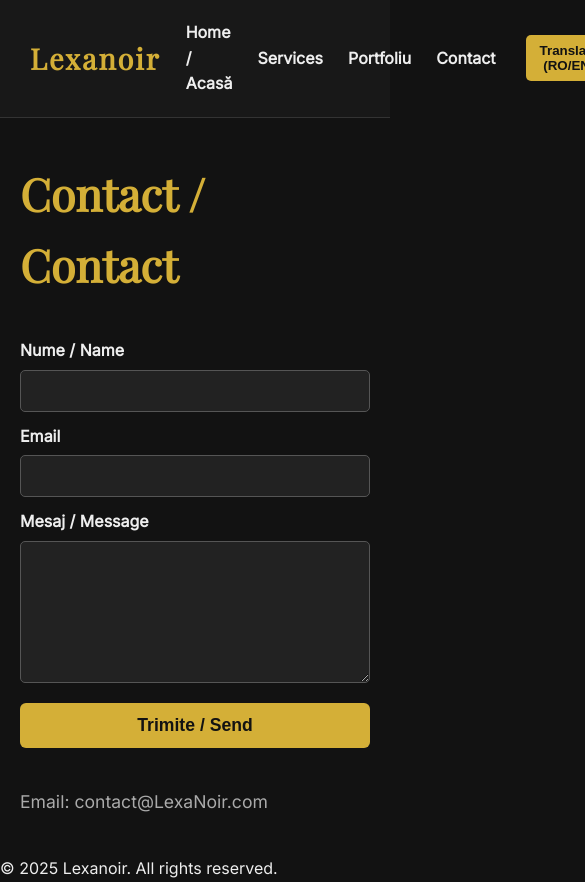
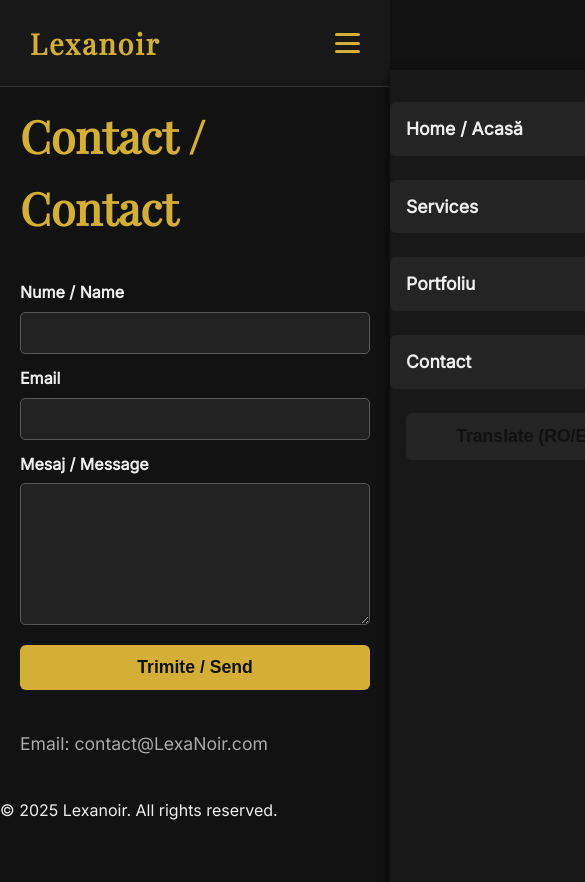
Before and after one commit to Giussytatts/lexanoir, a plain HTML site: page contact.html in a window 390 px wide. Shown: the top 882 px of the page, 585 px wide, since content can reach past the window. After the commit the page ends 844 px from the top, so only its background shows below. Drawn offline with nearby package versions, Linux system fonts and the light colour scheme.

Commit message:
Update contact.html

```diff
--- a/contact.html
+++ b/contact.html
@@ -29,6 +29,11 @@
     padding: 20px 30px;
     border-bottom: 1px solid #333;
     background: #181818;
+    position: fixed;
+    top: 0;
+    left: 0;
+    right: 0;
+    z-index: 1100;
   }
   /* Logo simplu, fara glow */
   .logo {
@@ -79,7 +84,7 @@
   }
   main {
     max-width: 700px;
-    margin: 40px auto;
+    margin: 100px auto 40px; /* 100px ca sa lase loc header fix */
     padding: 0 20px;
   }
   h1 {
@@ -134,13 +139,99 @@
     font-size: 1.1rem;
     color: var(--color-text-muted);
   }
+
+  /* Hamburger Button */
+  #hamburger-btn {
+    display: none;
+    flex-direction: column;
+    justify-content: space-between;
+    width: 25px;
+    height: 20px;
+    background: transparent;
+    border: none;
+    cursor: pointer;
+    padding: 0;
+    margin-left: 15px;
+  }
+
+  #hamburger-btn:focus {
+    outline: 2px solid var(--color-primary);
+    outline-offset: 2px;
+  }
+
+  #hamburger-btn .bar {
+    height: 3px;
+    width: 100%;
+    background-color: var(--color-primary);
+    border-radius: 2px;
+  }
+
+  /* Responsive */
+  @media (max-width: 768px) {
+    nav {
+      position: fixed;
+      top: 70px; /* înălțimea header-ului */
+      right: 0;
+      height: calc(100% - 70px);
+      width: 250px;
+      background-color: #181818;
+      flex-direction: column;
+      padding: 2rem 1rem;
+      gap: 1.5rem;
+      transform: translateX(100%);
+      transition: transform 0.3s ease-in-out;
+      box-shadow: -2px 0 8px rgba(0,0,0,0.5);
+      pointer-events: none;
+      z-index: 1050;
+    }
+
+    nav.show {
+      transform: translateX(0);
+      pointer-events: auto;
+    }
+
+    nav a, #translate-btn {
+      width: 100%;
+      padding: 0.8rem 1rem;
+      font-size: 1.1rem;
+      border-radius: 6px;
+      background-color: rgba(255,255,255,0.05);
+      margin-left: 0;
+    }
+
+    nav a:hover {
+      background-color: rgba(255, 215, 0, 0.1);
+      color: #ffd700;
+      text-shadow: none;
+    }
+
+    #translate-btn:hover {
+      background-color: #b5922d;
+      color: var(--color-bg);
+    }
+
+    nav {
+      display: flex !important;
+    }
+
+    #hamburger-btn {
+      display: flex;
+    }
+  }
 </style>
 </head>
 <body>
 
 <header>
   <div class="logo">Lexanoir</div>
-  <nav>
+
+  <button id="hamburger-btn" aria-label="Open menu" aria-expanded="false" aria-controls="mobile-nav">
+    <span class="bar"></span>
+    <span class="bar"></span>
+    <span class="bar"></span>
+  </button>
+
+  <nav id="mobile-nav">
     <a href="index.html">Home / Acasă</a>
     <a href="services.html">Services</a>
     <a href="portofolii.html">Portfoliu</a>
@@ -229,6 +320,16 @@
     alert('Mesaj trimis! (simulat)');
     e.target.reset();
   });
+
+  // Hamburger toggle
+  const hamburgerBtn = document.getElementById('hamburger-btn');
+  const nav = document.getElementById('mobile-nav');
+
+  hamburgerBtn.addEventListener('click', () => {
+    const expanded = hamburgerBtn.getAttribute('aria-expanded') === 'true' || false;
+    hamburgerBtn.setAttribute('aria-expanded', !expanded);
+    nav.classList.toggle('show');
+  });
 </script>
 
 </body>
```
